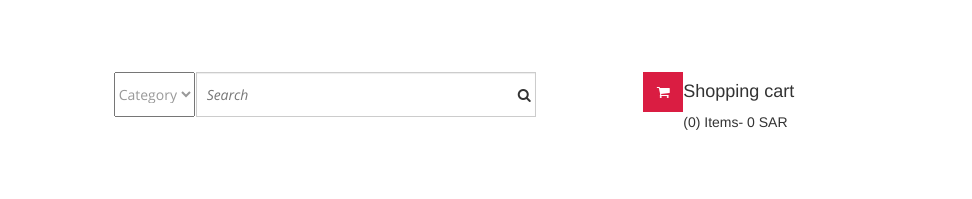
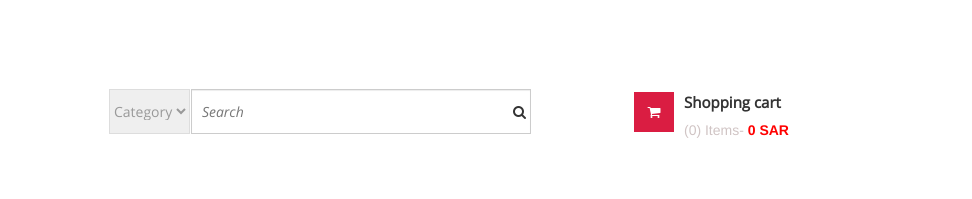
Before and after one commit to xenoflame/Qeed, a plain HTML site: page index.html in a window 1280 px wide. Shown: the part 57-256 px from the top of the page, 308-1280 px from the left. Drawn offline with Linux system fonts and the light colour scheme.

Commit message:
first commit

```diff
--- a/css/style.css
+++ b/css/style.css
@@ -127,10 +127,27 @@ header .left-bar span {
     justify-content: center;
     align-items: center;
 }
+.prize .info-prize {
+    padding:10px;
+    bottom: 0;
+}
+.prize .info-prize h4 {
+    font-family: 'OpenSans-regular';
+    font-weight: bold;
+    font-size: 15px;
+}
+.prize .info-prize .style1 {
+    color:#d0c4c4;
 
+}
+.prize .info-prize .style2 {
+    color: red;
+    font-weight: bold;
+}
 
 .prize {
     display: flex;
+    align-items: center;
 }
 /*End Our Top*/
 .search-container {
@@ -143,6 +160,7 @@ header .left-bar span {
     height: 45px;
     color: #999999;
     outline: none;
+    border-color: #DDD;
     font-family: 'OpenSans-Regular';
 }
 .search-container dutton {
@@ -162,6 +180,8 @@ header .left-bar span {
         display: flex;
         justify-content: space-evenly;
         margin-top: 2%;
+        align-items: center;
+
 }
 
 .logo .resize .logo-info span {
```
